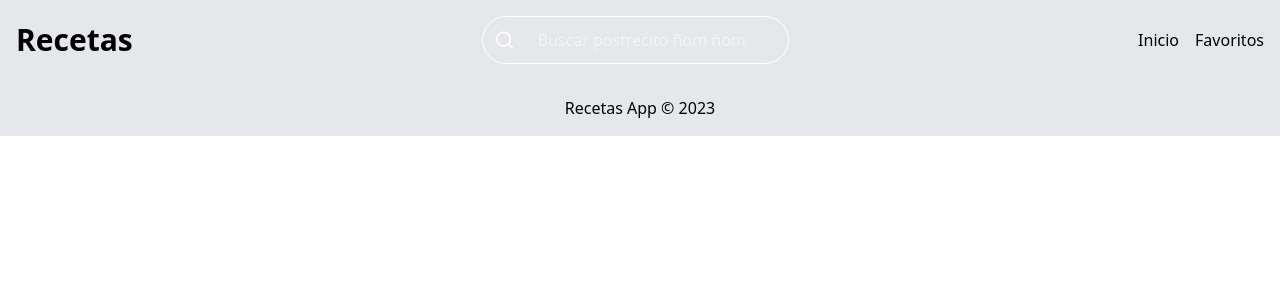
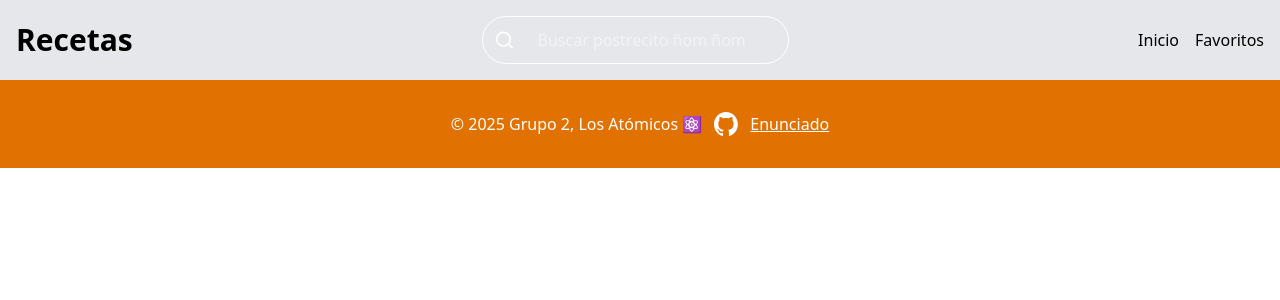
Before and after one commit to braianledantes/tp-react-meal, a React (Vite) app: page /details/1 in a window 1280 px wide. Shown: the top 300 px of the page. Built offline with nearby package versions, Linux system fonts and the light colour scheme; no server answers.

Commit message:
New Footer

```diff
--- a/src/components/Footer/Footer.jsx
+++ b/src/components/Footer/Footer.jsx
@@ -1,11 +1,17 @@
 import React from 'react';
 
-const Footer = ({}) => {
+const Footer = () => {
     return (
-        <footer className="bg-gray-200 p-4">
-            <p className="text-center">Recetas App &copy; 2023</p>
+        <footer className="bg-amber-600 text-white p-8 flex justify-center items-center gap-3">
+            <p>&copy; 2025 Grupo 2, Los Atómicos ⚛️</p>
+            <p>
+                <a href="https://github.com/braianledantes/tp-react-meal" target="_blank" rel="noopener noreferrer" className="underline">
+                    <img src="/github-mark.svg" alt="Logo de Github" className='w-6 h-6' />
+                </a>
+            </p>
+            <p><a href="/Enunciado.pdf" target="_blank" rel="noopener noreferrer" className="underline">Enunciado</a></p>
         </footer>
     );
-  };
+};
 
 export default Footer;
```
Also changed, not shown: public/github-mark.svg (added), 1 other file (tests, documents, lock files or other folders).
